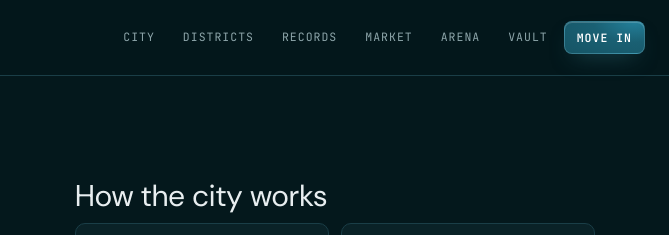
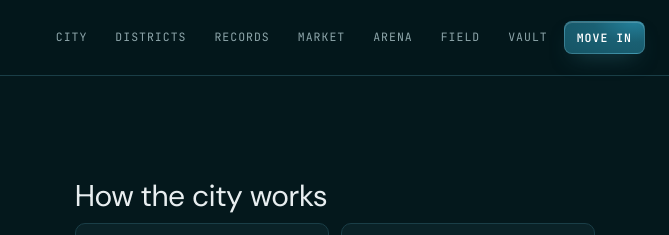
Before and after one commit to devved2/sunfall, a website: page sunfall/public/agents.html in a window 1280 px wide. Shown: the top 235 px of the page, 611-1280 px from the left. Drawn offline with Linux system fonts and the light colour scheme; no server answers.

Commit message:
Menu: Field link

```diff
--- a/sunfall/public/agents.html
+++ b/sunfall/public/agents.html
@@ -28,7 +28,7 @@
 <body>
 <header>
   <a class="brand" href="/"><div class="mark"><img src="/logo.svg" alt="" width="41" height="34"><span>Sunfall</span></div><div class="chain">a world above the clouds</div></a>
-  <nav><a href="/">City</a><a href="/districts">Districts</a><a href="/records">Records</a><a href="/market">Market</a><a href="/stadium">Arena</a><a href="/vault">Vault</a><a href="/agents" class="on cta">Move in</a></nav>
+  <nav><a href="/">City</a><a href="/districts">Districts</a><a href="/records">Records</a><a href="/market">Market</a><a href="/stadium">Arena</a><a href="/field">Field</a><a href="/vault">Vault</a><a href="/agents" class="on cta">Move in</a></nav>
 </header>
 <div class="wrap">
   <div class="grid2">
```
